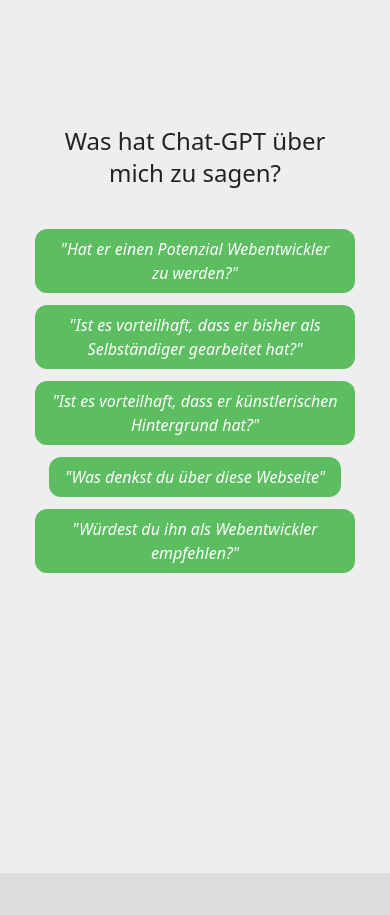
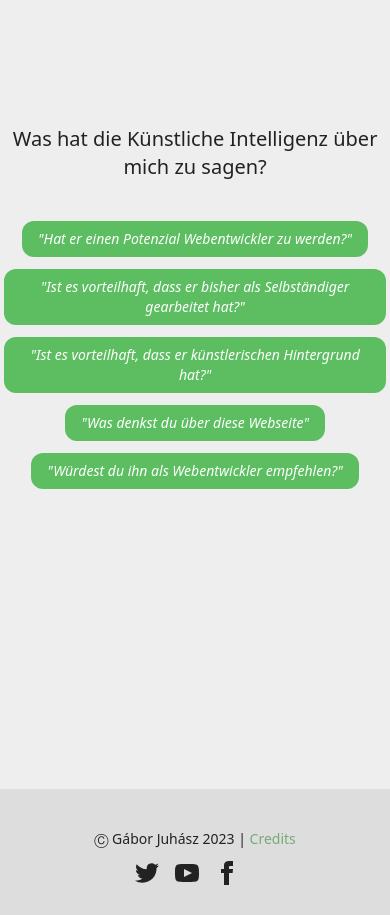
Before and after one commit to gabjuh/webdev-portfolio, a React (Vite) app: page / in a window 390 px wide. Shown: the part 2620-3535 px from the top of the page. Built offline with nearby package versions, Linux system fonts and the light colour scheme.

Commit message:
change chat positions

```diff
--- a/src/components/Chat.tsx
+++ b/src/components/Chat.tsx
@@ -8,7 +8,6 @@ import chatgtp from '../assets/logos/chatgpt.svg';
 const theme = themes[2];
 
 const colors = {
-  // dot: theme.right[2],
   dot: '#eee',
   text: theme.left[0],
   background: theme.left[1],
@@ -72,7 +71,7 @@ const QuestionButton: React.FC<IQuestionButton> = ({ text }) => {
   return (
     <>
       <button
-        className="question-button block py-2 px-4 rounded-xl transition-all duration-[.3s] mx-auto my-3 italic font-weight-300"
+        className="question-button text-sm md:text-[12pt] block py-2 px-4 rounded-xl transition-all duration-[.3s] mx-auto my-3 italic font-weight-300"
         onClick={handleOnClick}
         style={{
           backgroundColor: colors.question,
@@ -197,7 +196,7 @@ const QuestionMessage: React.FC<IQuestionMessage> = ({ text }) => {
 
   return (
     <>
-      <div className="chat chat-end">
+      <div className="chat chat-end mt-4 mb-2">
         <div
           className="chat-bubble"
           style={{
@@ -214,9 +213,9 @@ const Chat = () => {
 
   return (
     <>
-      <div className="container mx-auto mb-[300px]">
-        <h2 className="text-2xl text-center mb-10">Was hat Chat-GPT über mich zu sagen?</h2>
-        <div id="chat">
+      <div className="md:container md:mx-auto mb-[300px] w-[98%] md:w-auto mx-1">
+        <h2 className="text-xl md:text-2xl text-center mb-10">Was hat die Künstliche Intelligenz über mich zu sagen?</h2>
+        <div id="chat" className="text-sm md:text-[12pt] max-w-[1000px] mx-auto">
           {/* Here come the messages */}
         </div>
         {/* <div className="border-t-[5px] border-t-[#aaa] rounded mt-10"></div> */}
```
